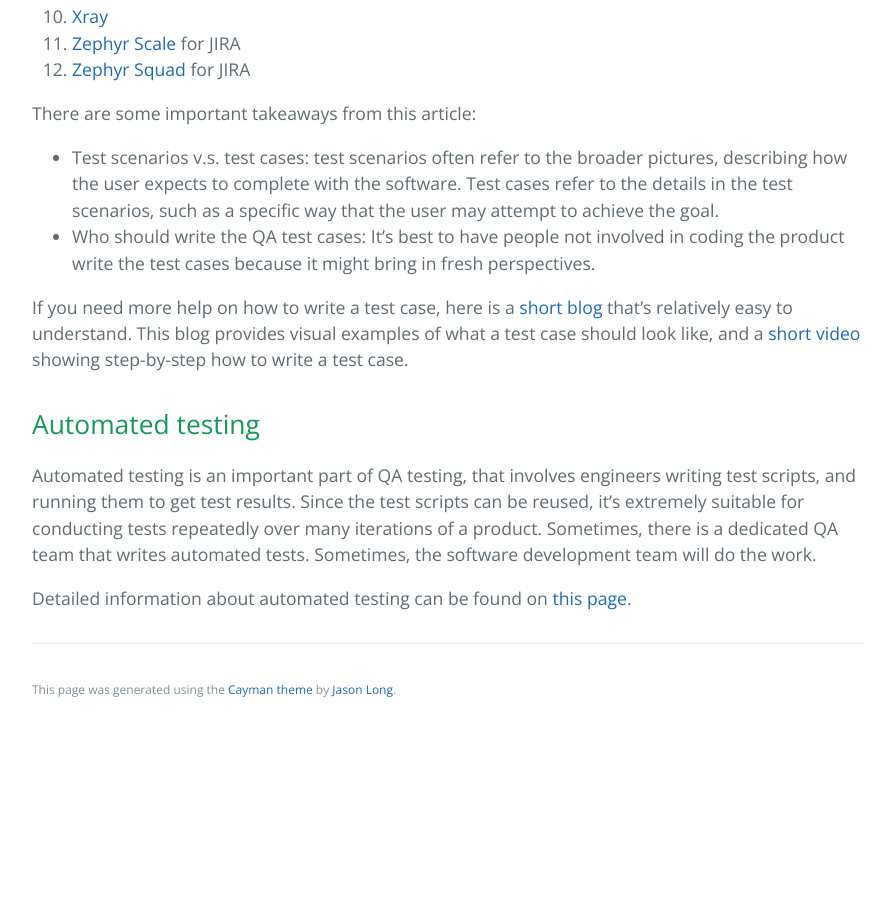
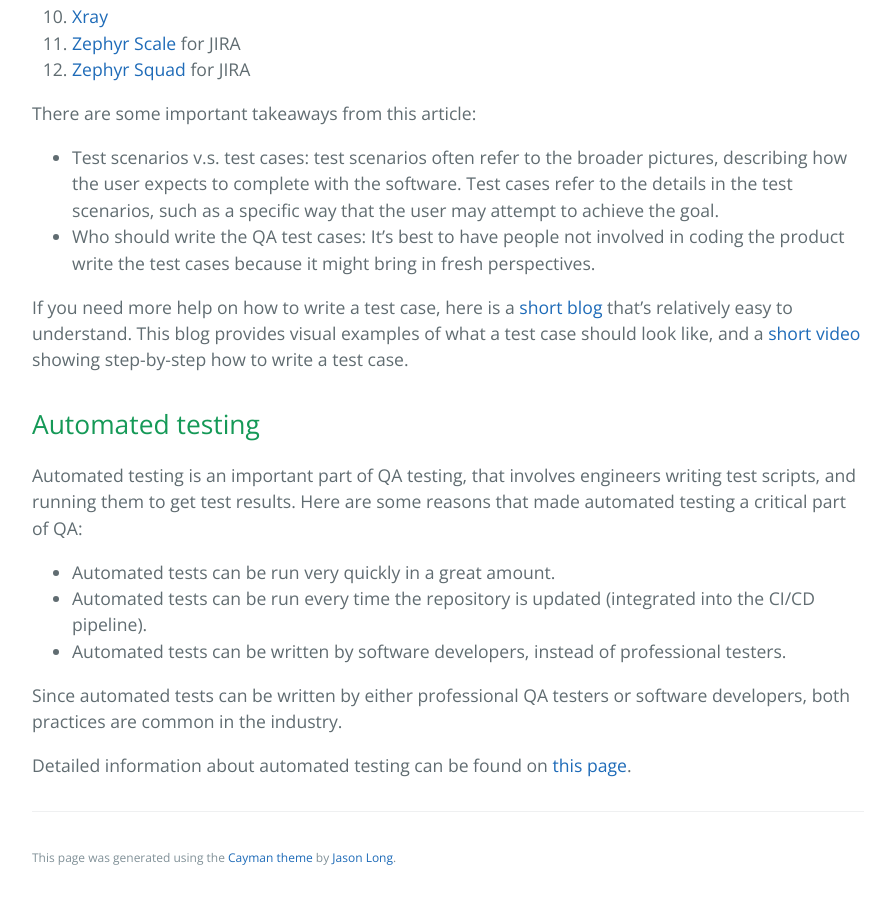
Before and after one commit to learning-software-engineering/learning-software-engineering.github.io, a Jekyll site: the page built from Topics/Development_Process/QA_testing.md, in a window 1280 px wide and 900 px high, scrolled down 4192 px. Shown: the whole window, without its empty margins (192-1083 px from the left). Built offline with Jekyll 4.4.1, drawn with Linux system fonts in a browser that asks for light colours; our own code applies the rules of GitHub Pages for plain Markdown files; before the commit the page ends 4924 px from its top, so only the background shows below that.

Commit message:
Update last section of QA_testing.md

```diff
--- a/Topics/Development_Process/QA_testing.md
+++ b/Topics/Development_Process/QA_testing.md
@@ -108,6 +108,12 @@ If you need more help on how to write a test case, here is a [short blog](https:
 
 ## Automated testing
 
-Automated testing is an important part of QA testing, that involves engineers writing test scripts, and running them to get test results. Since the test scripts can be reused, it's extremely suitable for conducting tests repeatedly over many iterations of a product. Sometimes, there is a dedicated QA team that writes automated tests. Sometimes, the software development team will do the work.
+Automated testing is an important part of QA testing, that involves engineers writing test scripts, and running them to get test results. Here are some reasons that made automated testing a critical part of QA:
+
+- Automated tests can be run very quickly in a great amount.
+- Automated tests can be run every time the repository is updated (integrated into the CI/CD pipeline).
+- Automated tests can be written by software developers, instead of professional testers.
+
+Since automated tests can be written by either professional QA testers or software developers, both practices are common in the industry.
 
 Detailed information about automated testing can be found on [this page](./Automated_Testing.md).
```
